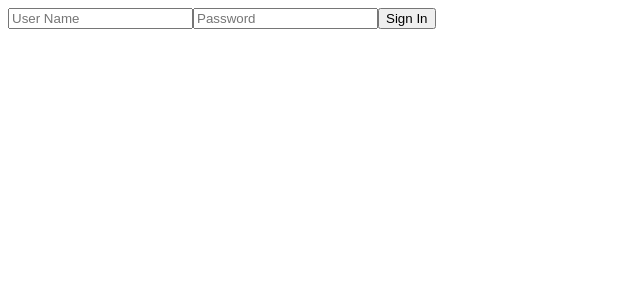
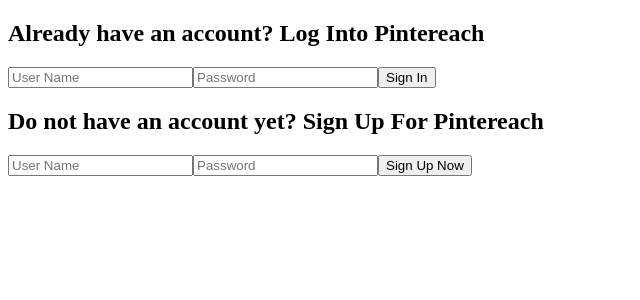
Before and after one commit to Pintreach-Build-Week/FrontEnd, a React (Create React App) app in the folder pintereach/: page / in a window 1280 px wide. Shown: the top 300 px of the page, without its empty margins (0-640 px from the left). Built offline with nearby package versions, Linux system fonts and the light colour scheme.

Commit message:
SignUp page done

```diff
--- a/pintereach/src/App.js
+++ b/pintereach/src/App.js
@@ -2,11 +2,13 @@
 
 import './App.css';
 import LogIn from './components/LogIn';
+import SignUserUp from './components/SignUp';
 
 function App() {
   return (
     <div>
       <LogIn/>
+      <SignUserUp/>
     </div>
   );
 }
--- a/pintereach/src/actions/index.js
+++ b/pintereach/src/actions/index.js
@@ -1,9 +1,13 @@
 import axiosWithAuth from "../utils/AxiosWithAuth";
+// import axios from "axios";
 
 // export const SIGN_IN = "SIGN_IN";
 export const FETCHING_SIGN_IN_START = "FETCHING_SIGN_IN_START";
-export const FETCHING_SIGN_IN_SUCCESS = "FETCHING_SIGN_IN_SUCCESS"
-export const FETCHING_SIGN_IN_FAIL = "FETCHING_SIGN_IN_FAIL"
+export const FETCHING_SIGN_IN_SUCCESS = "FETCHING_SIGN_IN_SUCCESS";
+export const FETCHING_SIGN_IN_FAIL = "FETCHING_SIGN_IN_FAIL";
+export const SIGN_UP_START = "SIGN_UP_START";
+export const SIGN_UP_SUCCESS = "SIGN_UP_SUCCESS";
+export const SIGN_UP_FAIL = "SIGN_UP_FAIL";
 
 
 export const signIn = (credentials) => dispatch => {
@@ -20,3 +24,18 @@
         dispatch({ type: FETCHING_SIGN_IN_FAIL, payload: err})
     })
 };
+
+export const signUp = (userInfo) => dispatch => {
+    console.log("signUp", userInfo);
+    dispatch({ type: SIGN_UP_START})
+    axiosWithAuth()
+    .post("/register", userInfo )
+    .then(res => {
+        console.log("res from signIn", res.data)
+        dispatch({ type: SIGN_UP_SUCCESS, payload: res.data })
+    })
+    .catch( err => {
+        console.log(err);
+        dispatch({ type: SIGN_UP_FAIL, payload: err})
+    })
+};
--- a/pintereach/src/components/LogIn.js
+++ b/pintereach/src/components/LogIn.js
@@ -22,6 +22,8 @@
     }
 
     return(
+        <div>
+            <h2>Already have an account? Log Into Pintereach</h2>
             <form onSubmit={onSubmit}>
                 <label htmlFor="username">
                     <input
@@ -45,6 +47,7 @@
                 </label>
                 <button>Sign In</button>
             </form>
+        </div>
     )
 
 }
--- a/pintereach/src/components/SignUp.js
+++ b/pintereach/src/components/SignUp.js
@@ -0,0 +1,58 @@
+import React, { useState} from "react";
+import { connect } from "react-redux";
+import { signUp } from "../actions"
+
+const SignUserUp = ({signUp}) => {
+    const [userInfo, setUserInfo] = useState({
+        username: "",
+        password: ""
+    })
+    const handleChange = e => {
+        setUserInfo({
+            ...userInfo,
+            [e.target.name]: e.target.value
+        })
+    }
+    const onSignUp = e => {
+        e.preventDefault();
+        console.log("SignUp", userInfo)
+        signUp(userInfo);
+    }
+    return(
+        <div>
+            <h2>Do not have an account yet? Sign Up For Pintereach</h2>
+            <form onSubmit={onSignUp}>
+            <label htmlFor="username">
+                <input
+                    type="text"
+                    name="username"
+                    id="username"
+                    placeholder="User Name"
+                    value={userInfo.username}
+                    onChange={handleChange}
+                />
+            </label>
+            <label htmlFor="password">
+                <input
+                    type="text"
+                    name="password"
+                    id="password"
+                    placeholder="Password"
+                    value={userInfo.password}
+                    onChange={handleChange}
+                />
+            </label>
+            <button>Sign Up Now</button>
+        </form>
+        </div>
+    );
+}
+const mapStateToProps = state => {
+    return {
+
+    }
+}
+
+const mapDispatchToProps = { signUp };
+
+export default connect (mapStateToProps, mapDispatchToProps)(SignUserUp);
--- a/pintereach/src/reducers/index.js
+++ b/pintereach/src/reducers/index.js
@@ -1,48 +1,9 @@
-import {
-    FETCHING_SIGN_IN_START,
-    FETCHING_SIGN_IN_SUCCESS,
-    FETCHING_SIGN_IN_FAIL
-
-} from "../actions";
+import { combineReducers } from "redux";
+import { logInReducer } from "../reducers/logInReducer";
+import { signUpReducer} from "../reducers/signUpReducer";
 
 
-const initialState = {
-    isFetching: false,
-    credentials: {
-        username: "",
-        password: ""
-    },
-    articles: {}
-
-
-
-};
-
-export const appReducer = (state = initialState, action) => {
-    console.log('action ', action);
-    switch(action.type){
-        case FETCHING_SIGN_IN_START:
-            return {
-                ...state,
-                isFetching: true,
-                // credentials: {
-                //     username: action.payload.username,
-                //     password: action.payload.password
-                // }
-            };
-        case FETCHING_SIGN_IN_SUCCESS:
-            return {
-                ...state,
-                isFetching: false,
-                article: action.payload
-            }
-        case FETCHING_SIGN_IN_FAIL:
-            return {
-                ...state,
-                isFetching: false
-            }
-
-        default:
-            return state;
-    }
-}
+export const appReducer = combineReducers({
+    logInReducer,
+    signUpReducer
+})
--- /dev/null
+++ b/pintereach/src/reducers/logInReducer.js
@@ -0,0 +1,48 @@
+import {
+    FETCHING_SIGN_IN_START,
+    FETCHING_SIGN_IN_SUCCESS,
+    FETCHING_SIGN_IN_FAIL
+
+} from "../actions";
+
+
+const initialState = {
+    isFetching: false,
+    credentials: {
+        username: "",
+        password: ""
+    },
+    articles: {}
+
+
+
+};
+
+export const logInReducer = (state = initialState, action) => {
+    console.log('action ', action);
+    switch(action.type){
+        case FETCHING_SIGN_IN_START:
+            return {
+                ...state,
+                isFetching: true,
+                // credentials: {
+                //     username: action.payload.username,
+                //     password: action.payload.password
+                // }
+            };
+        case FETCHING_SIGN_IN_SUCCESS:
+            return {
+                ...state,
+                isFetching: false,
+                article: action.payload
+            }
+        case FETCHING_SIGN_IN_FAIL:
+            return {
+                ...state,
+                isFetching: false
+            }
+
+        default:
+            return state;
+    }
+}
--- /dev/null
+++ b/pintereach/src/reducers/signUpReducer.js
@@ -0,0 +1,36 @@
+import {
+    SIGN_UP_START,
+    SIGN_UP_SUCCESS,
+    SIGN_UP_FAIL
+} from "../actions";
+
+const initialState = {
+    userInfo: {
+        username: "",
+        password: ""
+    },
+    isSignedUp: false
+}
+
+export const signUpReducer = ( state = initialState, action) => {
+    console.log("action from signUpReducer", action);
+    switch(action.type){
+        case SIGN_UP_START:
+            return {
+                ...state,
+                isSignedUp: true,
+            };
+        case SIGN_UP_SUCCESS:
+            return {
+                ...state,
+                isSignedUp: false
+            };
+        case SIGN_UP_FAIL:
+            return {
+                ...state,
+                isSignedUp: false
+            };
+        default:
+            return state;
+    }
+}
--- a/pintereach/src/utils/AxiosWithAuth.js
+++ b/pintereach/src/utils/AxiosWithAuth.js
@@ -3,7 +3,7 @@
 const AxiosWithAuth = () => {
     const token = localStorage.getItem("token");
     return axios.create({
-        baseURL: "http://localhost:4000/api/auth",  //input in api
+        baseURL: "https://bw-pt-pintereach-1-ebi-backend.herokuapp.com/api/auth",  //input in api
         headers: {
             Authorization: token
         }
```
Lines whose indentation alone changed are shown as unchanged.
